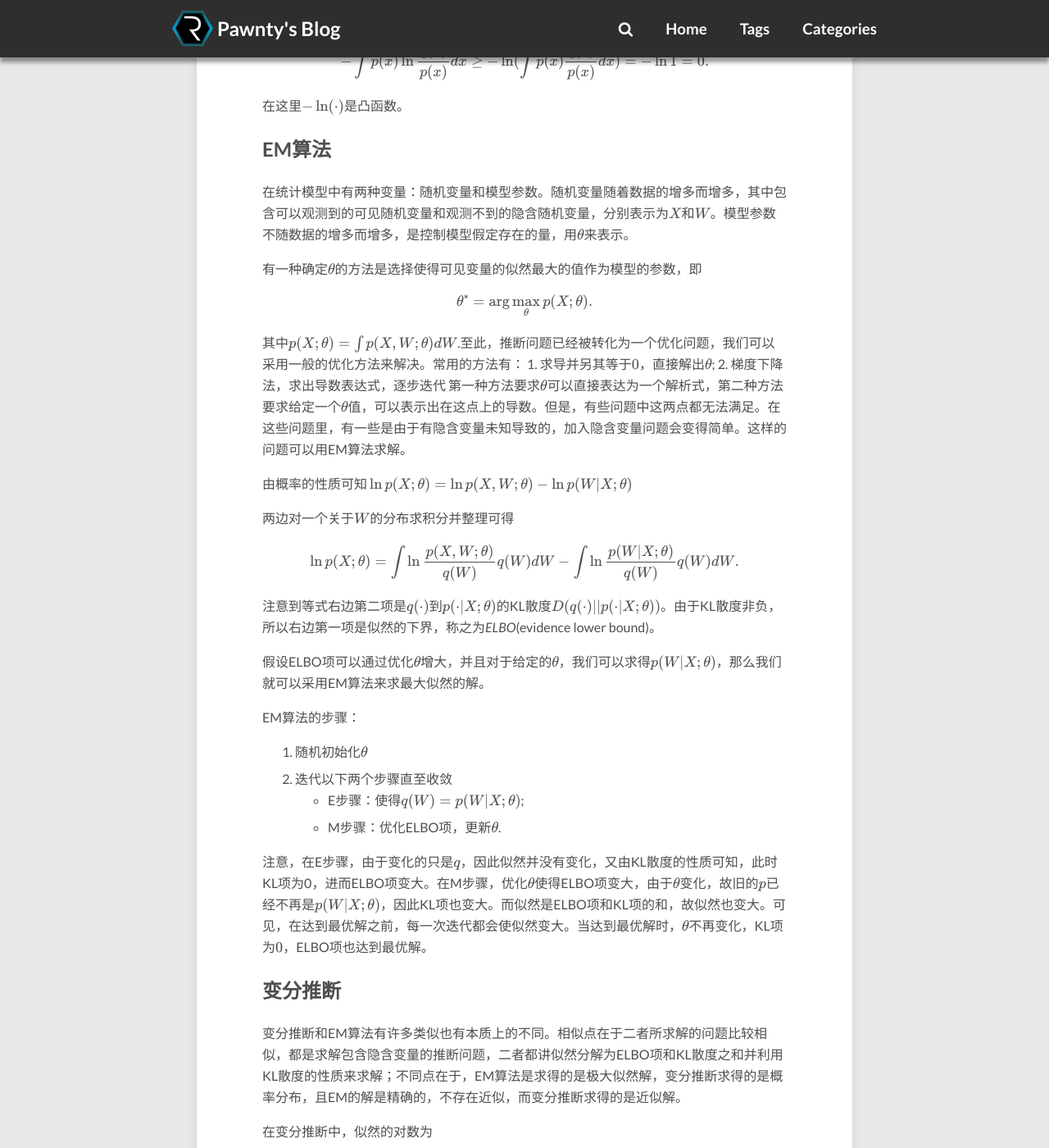
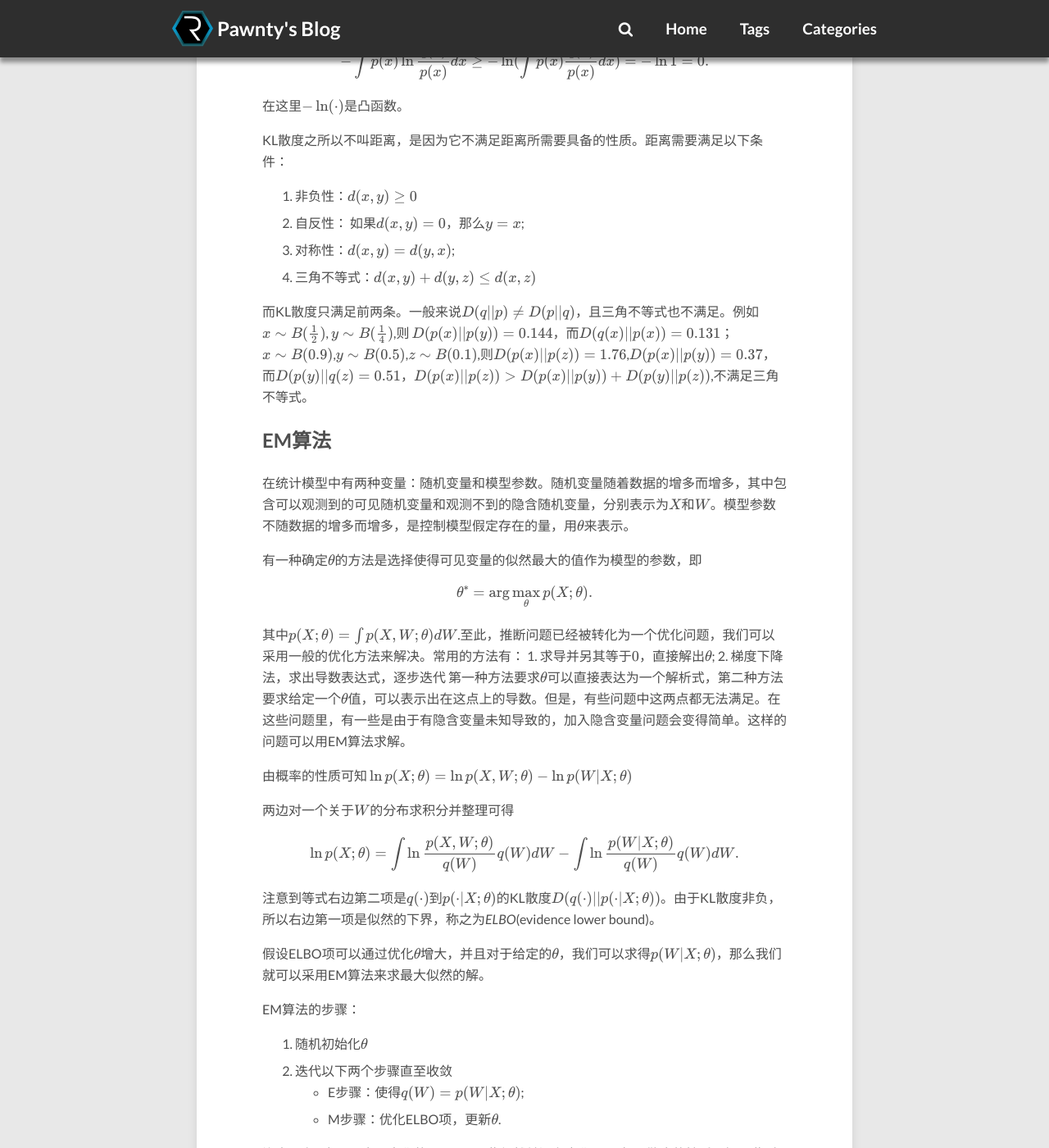
Before and after one commit to pawnty/pawnty.github.io, a Jekyll site: the page built from _posts/2016-01-28-kl-divergence-and-its-application-in-statistic-inference.md, in a window 1280 px wide and 1400 px high, scrolled down 697 px. Shown: the whole window at 82% size. Built offline with Jekyll 4.4.1, drawn with Linux system fonts in a browser that asks for light colours; nearby versions of some CDN libraries; formulas are drawn with MathJax 3; comment, search, counter and statistics services are not loaded; some of the changed text lies outside the part shown.

Commit message:
Published with https://stackedit.io/

```diff
--- a/_posts/2016-01-28-kl-divergence-and-its-application-in-statistic-inference.md
+++ b/_posts/2016-01-28-kl-divergence-and-its-application-in-statistic-inference.md
@@ -17,6 +17,15 @@ $$D(p\|q)=-\int p(x)\ln\frac{q(x)}{p(x)}dx.$$
 $$-\int p(x)\ln\frac{q(x)}{p(x)}dx\ge-\ln(\int p(x)\frac{q(x)}{p(x)}dx)=-\ln 1=0.$$
 
 在这里$-\ln(\cdot)$是凸函数。
+
+KL散度之所以不叫距离，是因为它不满足距离所需要具备的性质。距离需要满足以下条件：
+
+1. 非负性：$d(x, y) \ge 0$
+2. 自反性： 如果$d(x, y) = 0$，那么$y=x$;
+2. 对称性：$d(x,y)=d(y,x)$;
+3. 三角不等式：$d(x, y) + d(y, z) \le d(x,z)$
+
+而KL散度只满足前两条。一般来说$D(q\vert\vert p)\ne D(p\vert\vert q)$，且三角不等式也不满足。例如$x\sim B(\frac{1}{2})$, $y\sim B(\frac{1}{4})$,则 $D(p(x)\vert\vert p(y))=0.144$，而$D(q(x)\vert\vert p(x))=0.131$；$x\sim B(0.9)$,$y\sim B(0.5)$,$z\sim B(0.1)$,则$D(p(x)\vert\vert p(z))=1.76$,$D(p(x)\vert\vert p(y))=0.37$，而$D(p(y)\vert\vert q(z)=0.51$，$D(p(x)\vert\vert p(z))\gt D(p(x)\vert\vert p(y))+D(p(y)\vert\vert p(z))$,不满足三角不等式。
 
 ## EM算法
 
@@ -107,4 +116,6 @@ $$
 
 $$q(w_j)=\frac{\exp\{E_{i\neq j}[\ln p(X,W)]\}}{\exp\{\int E_{i\neq j}[\ln p(X,W)]dw_j\}}$$
 
-## 期望传播算法
+## 期望传播
+
+变分推断最小化$D(q(W)\vert\vert p(W \vert X)$
```
Also changed, not shown: other parts of _posts/2016-01-28-kl-divergence-and-its-application-in-statistic-inference.md (+1 -1 lines).
